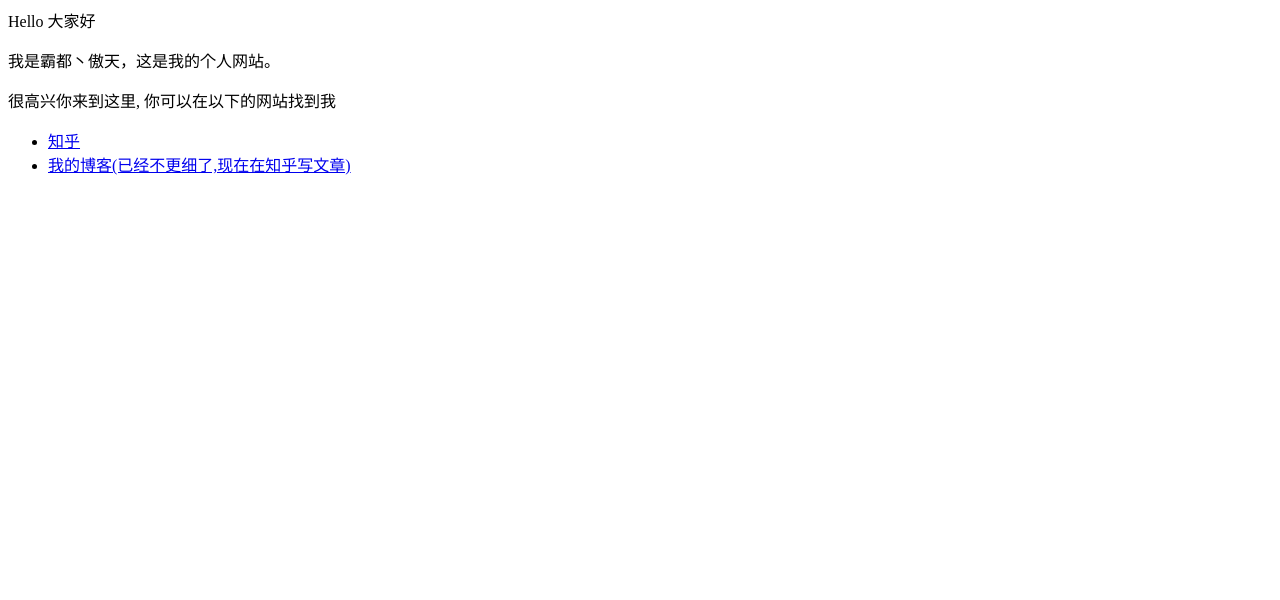
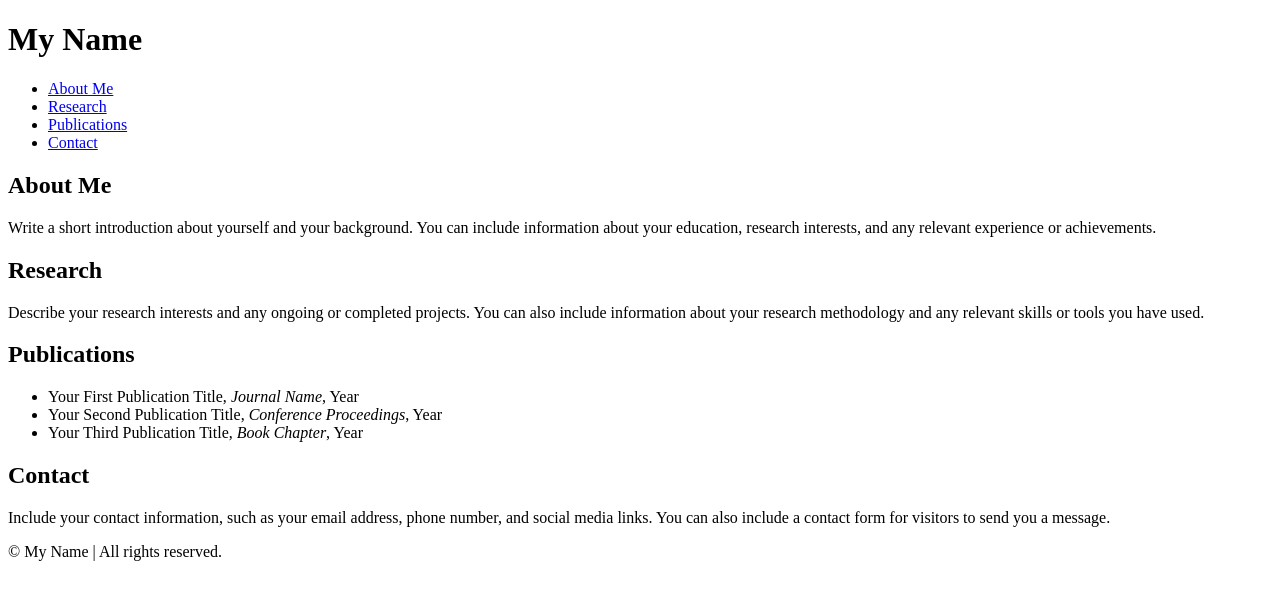
Before and after one commit to JinwenPan/JinwenPan.github.io, a plain HTML site: page index.html in a window 1280 px wide. Drawn offline with Linux system fonts and the light colour scheme.

Commit message:
Update index.html

```diff
--- a/index.html
+++ b/index.html
@@ -1,8 +1,47 @@
-<p>Hello 大家好</p>
-<p>我是霸都丶傲天，这是我的个人网站。 </p>
-<p>很高兴你来到这里, 你可以在以下的网站找到我</p>
-
-<ul>
-  <li> <a href="https://www.zhihu.com/people/AJLoveChina">知乎</a> </li>
-  <li> <a href="http://hejie.nigeerhuo.com">我的博客(已经不更细了,现在在知乎写文章)</a> </li>
-</ul>
+<!DOCTYPE html>
+<html lang="en">
+<head>
+  <meta charset="UTF-8">
+  <title>My PhD Application Website</title>
+  <link rel="stylesheet" href="style.css">
+</head>
+<body>
+  <header>
+    <h1>My Name</h1>
+    <nav>
+      <ul>
+        <li><a href="#about-me">About Me</a></li>
+        <li><a href="#research">Research</a></li>
+        <li><a href="#publications">Publications</a></li>
+        <li><a href="#contact">Contact</a></li>
+      </ul>
+    </nav>
+  </header>
+  <main>
+    <section id="about-me">
+      <h2>About Me</h2>
+      <p>Write a short introduction about yourself and your background. You can include information about your education, research interests, and any relevant experience or achievements.</p>
+    </section>
+    <section id="research">
+      <h2>Research</h2>
+      <p>Describe your research interests and any ongoing or completed projects. You can also include information about your research methodology and any relevant skills or tools you have used.</p>
+    </section>
+    <section id="publications">
+      <h2>Publications</h2>
+      <ul>
+        <li>Your First Publication Title, <em>Journal Name</em>, Year</li>
+        <li>Your Second Publication Title, <em>Conference Proceedings</em>, Year</li>
+        <li>Your Third Publication Title, <em>Book Chapter</em>, Year</li>
+        <!-- Add more publications here -->
+      </ul>
+    </section>
+    <section id="contact">
+      <h2>Contact</h2>
+      <p>Include your contact information, such as your email address, phone number, and social media links. You can also include a contact form for visitors to send you a message.</p>
+    </section>
+  </main>
+  <footer>
+    <p>&copy; My Name | All rights reserved.</p>
+  </footer>
+</body>
+</html>
```
